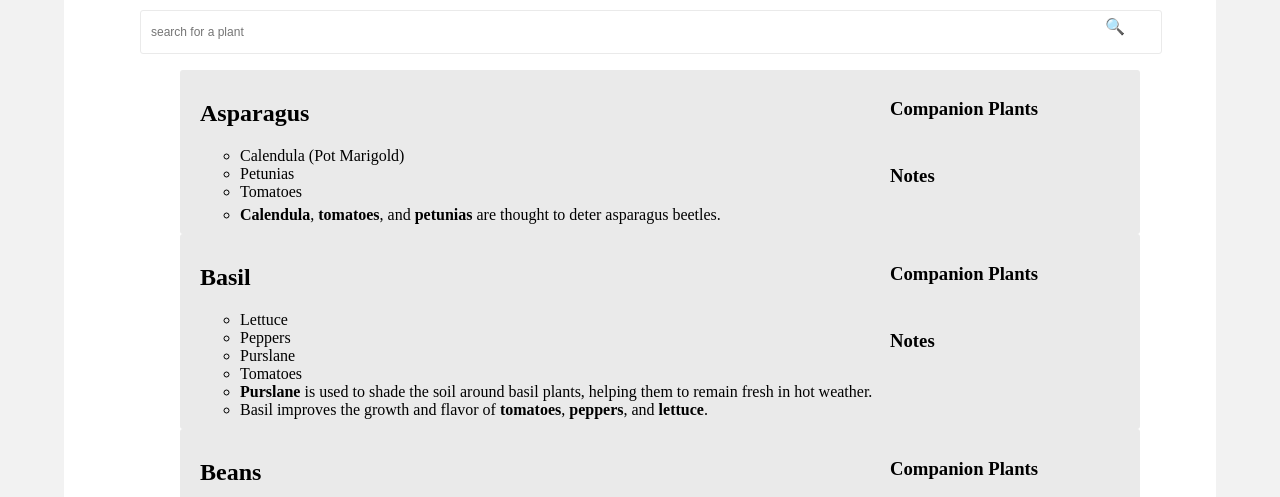
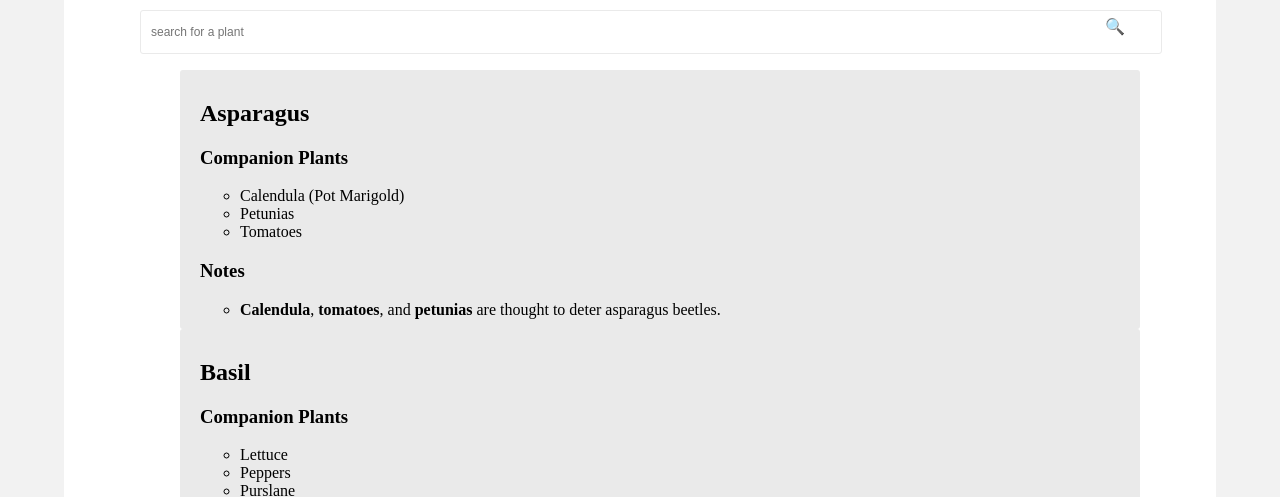
Before and after one commit to shaniceZaccardiRichey/GardenGuide, a plain HTML site: page companion-planting.html in a window 1280 px wide. Shown: the part 235-732 px from the top of the page. Drawn offline with Linux system fonts and the light colour scheme; a web font is replaced by a local one.

Commit message:
Adjust styling for comp plant

```diff
--- a/css/companion-planting.css
+++ b/css/companion-planting.css
@@ -107,8 +107,6 @@ ul li:hover a {
     background-color: #eaeaea;
     border-radius: 3px;
     padding: 10px 20px;
-    display: grid;
-    grid-template-columns: 3fr 1fr;
     text-align: left;
 }
 
```
